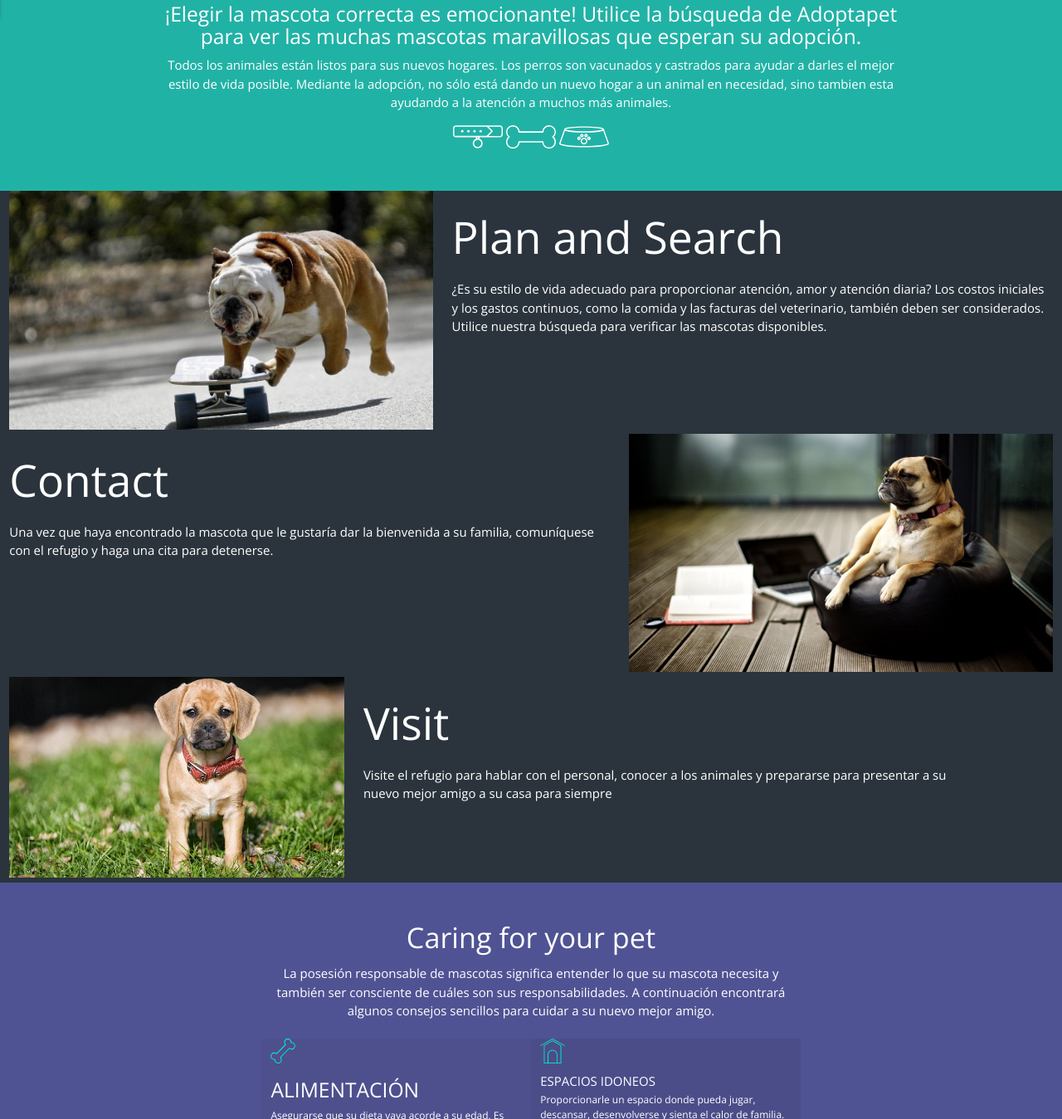
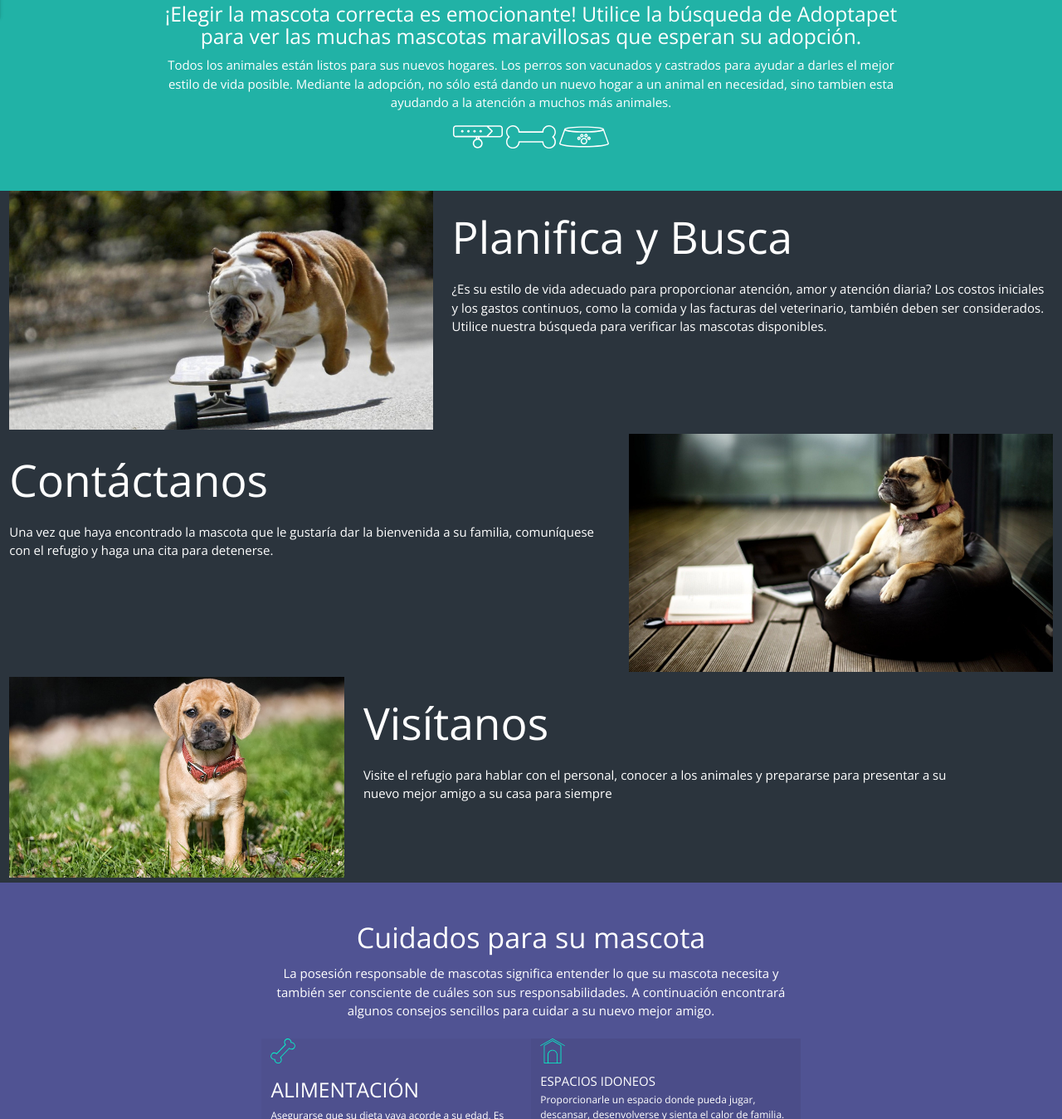
Before and after one commit to arianacabana09/puppyLove, a website: page public/index.html in a window 1280 px wide. Shown: the part 839-2188 px from the top of the page at 83% size. Drawn offline with nearby package versions, Linux system fonts and the light colour scheme; files whose address does not match are found by name.

Commit message:
modificando textos

```diff
--- a/public/index.html
+++ b/public/index.html
@@ -56,13 +56,13 @@
           <img class="responsive-img" src="assets/images/pic01.jpg" alt="perro caminando">
         </div>
         <div class="col s12 m7 l7">
-          <h2> Plan and Search </h2>
+          <h2> Planifica y Busca </h2>
           <p>¿Es su estilo de vida adecuado para proporcionar atención, amor y atención diaria? Los costos iniciales y los gastos continuos, como la comida y las facturas del veterinario, también deben ser considerados. Utilice nuestra búsqueda para verificar las mascotas disponibles. </p>
         </div>
       </div>
       <div class="row">
         <div class="col s12 m7 l7">
-          <h2>Contact</h2>
+          <h2>Contáctanos</h2>
           <p>Una vez que haya encontrado la mascota que le gustaría dar la bienvenida a su familia,
             comuníquese con el refugio y haga una cita para detenerse.
           </p>
@@ -76,7 +76,7 @@
           <img class="responsive-img" src="assets/images/pic03.jpg" alt="cachorro">
         </div>
         <div class="col s12 m7 l7">
-          <h2>Visit</h2>
+          <h2>Visítanos</h2>
           <p>Visite el refugio para hablar con el personal, conocer a los animales y prepararse para presentar a su nuevo mejor amigo a su casa para siempre</p>
         </div>
       </div>
@@ -84,7 +84,7 @@
   <section id="Caring-for-your-pet" class="center bg-purple">
     <div class="container">
       <div class="container">
-        <h4> Caring for your pet </h4>
+        <h4> Cuidados para su mascota </h4>
         <p> La posesión responsable de mascotas significa entender lo que su mascota necesita y también ser consciente de cuáles son sus responsabilidades. A continuación encontrará algunos consejos sencillos para cuidar a su nuevo mejor amigo.</p>
       </div>
     </div>
```
